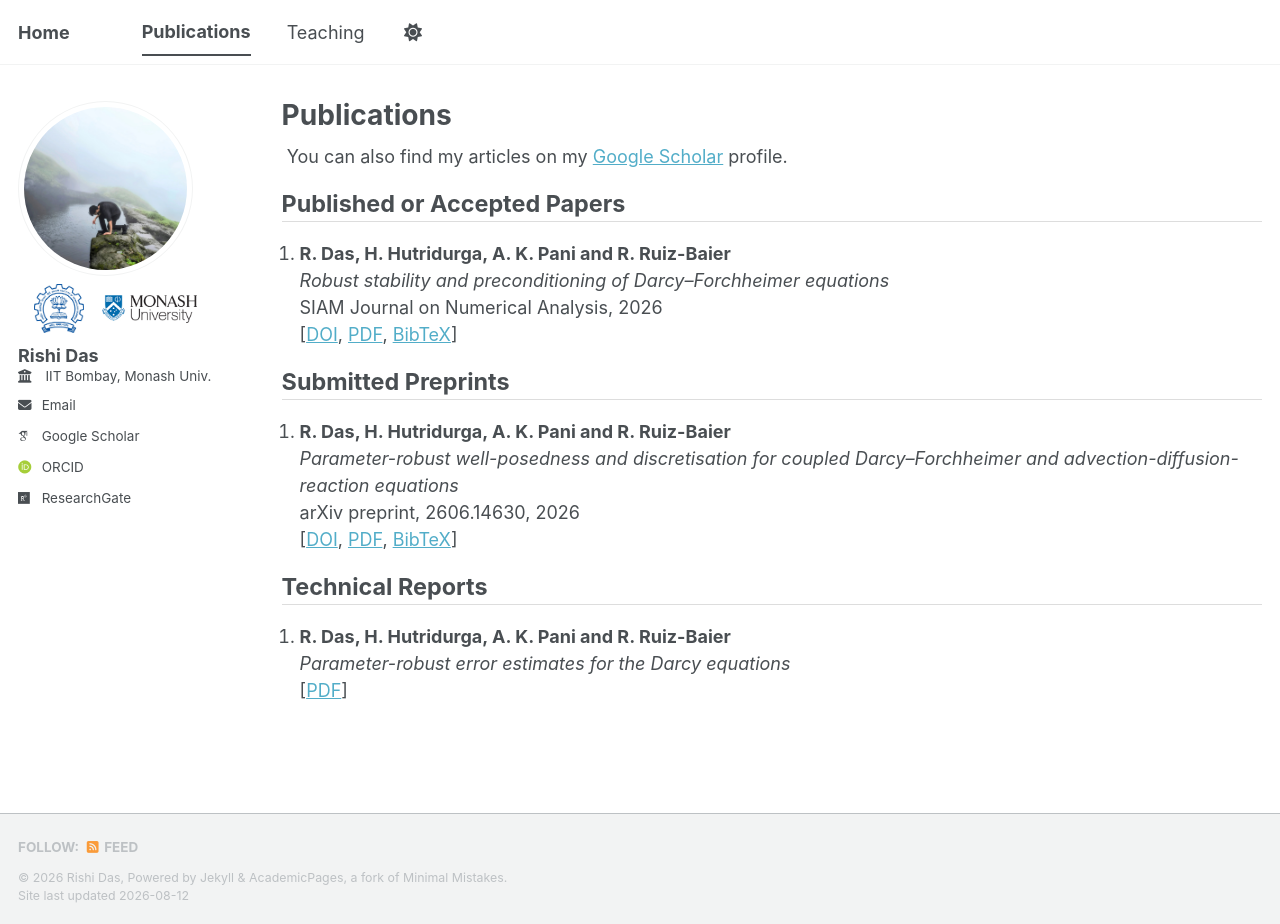
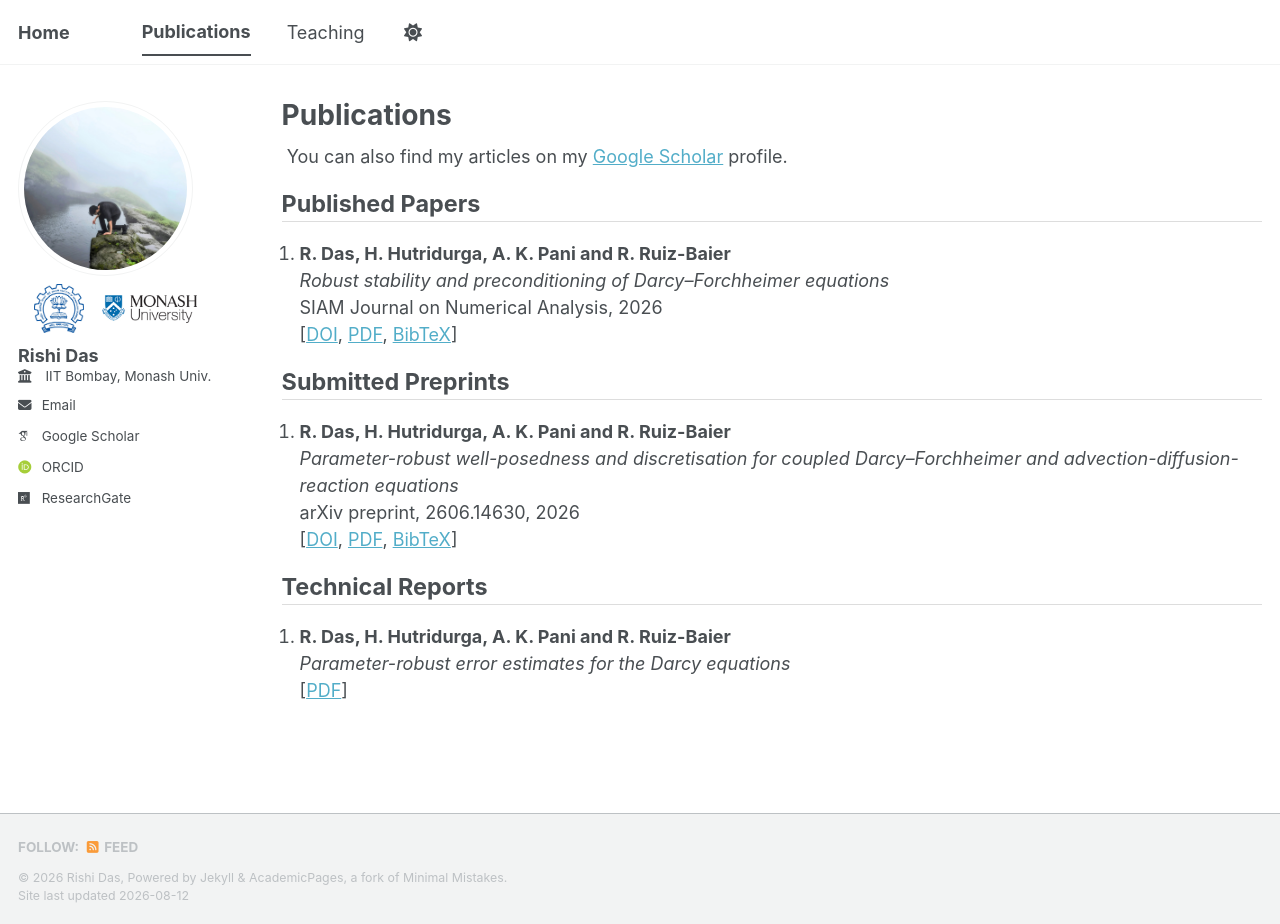
Before and after one commit to rishidas-04/rishidas-04.github.io, a Jekyll site: the page built from _pages/publications.html, in a window 1280 px wide and 924 px high. Built offline with Jekyll 4.4.1, drawn with Linux system fonts in a browser that asks for light colours; some web fonts are replaced; a script bundle is joined from its source files by our own code; library files that are not in the unit come from our copies.

Commit message:
Update publications.html

```diff
--- a/_pages/publications.html
+++ b/_pages/publications.html
@@ -12,15 +12,15 @@
 </div>
 {% endif %}
 
-<h2>Published or Accepted Papers</h2>
+<h2>Published Papers</h2>
 <ol reversed>
   <li>
     <strong>R. Das, H. Hutridurga, A. K. Pani and R. Ruiz-Baier</strong><br>
     <em>Robust stability and preconditioning of Darcy–Forchheimer equations</em><br>
     SIAM Journal on Numerical Analysis, 2026<br>
-    [<a href="https://doi.org/10.48550/arXiv.2510.24527">DOI</a>,
-    <a href="https://arxiv.org/pdf/2510.24527">PDF</a>,
-    <a href="https://arxiv.org/bibtex/2510.24527">BibTeX</a>]
+    [<a href="https://epubs.siam.org/doi/10.1137/25M1816115">DOI</a>,
+    <a href="https://epubs.siam.org/doi/epdf/10.1137/25M1816115">PDF</a>,
+    <a href="https://epubs.siam.org/doi/10.1137/25M1816115">BibTeX</a>]
   </li>
 </ol>
 
```
